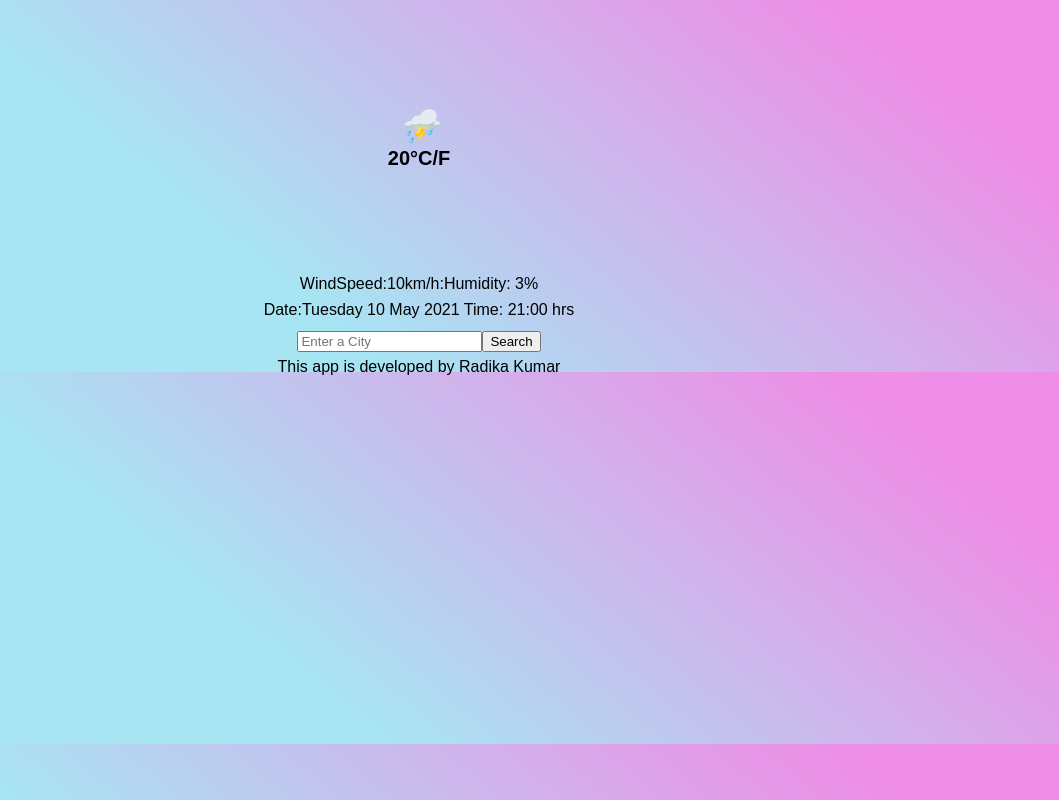
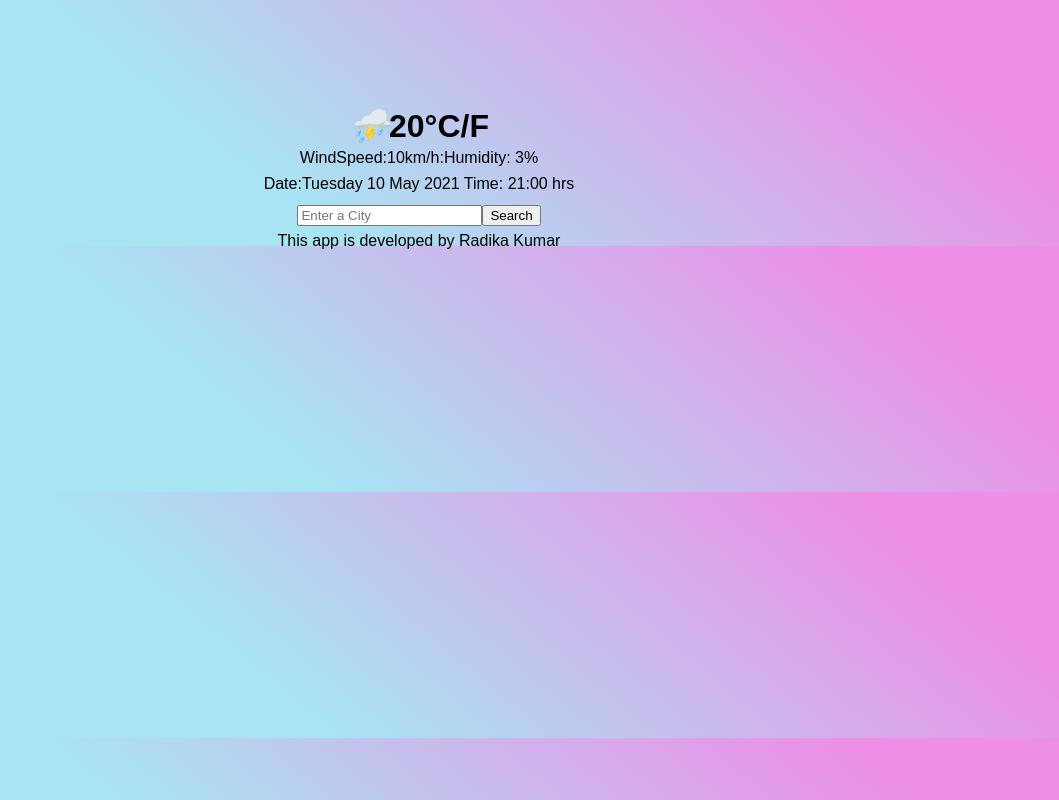
Before and after one commit to radikakumar/first-react-app, a React (Create React App) app: page / in a window 1280 px wide. Shown: the whole page, without its empty margins (221-1280 px from the left). Built offline with nearby package versions, Linux system fonts and the light colour scheme.

Commit message:
Update Weather.js

```diff
--- a/src/Weather.js
+++ b/src/Weather.js
@@ -7,10 +7,8 @@ return (
     <div>
   <h1>
   <i className="fas fa-cloud">⛈️</i>
-  </h1>
-  <h2>
    20°C/F
-  </h2>
+   </h1>
   <span>WindSpeed:10km/h:</span>
   <span>Humidity: 3%</span>
   <p>
```
